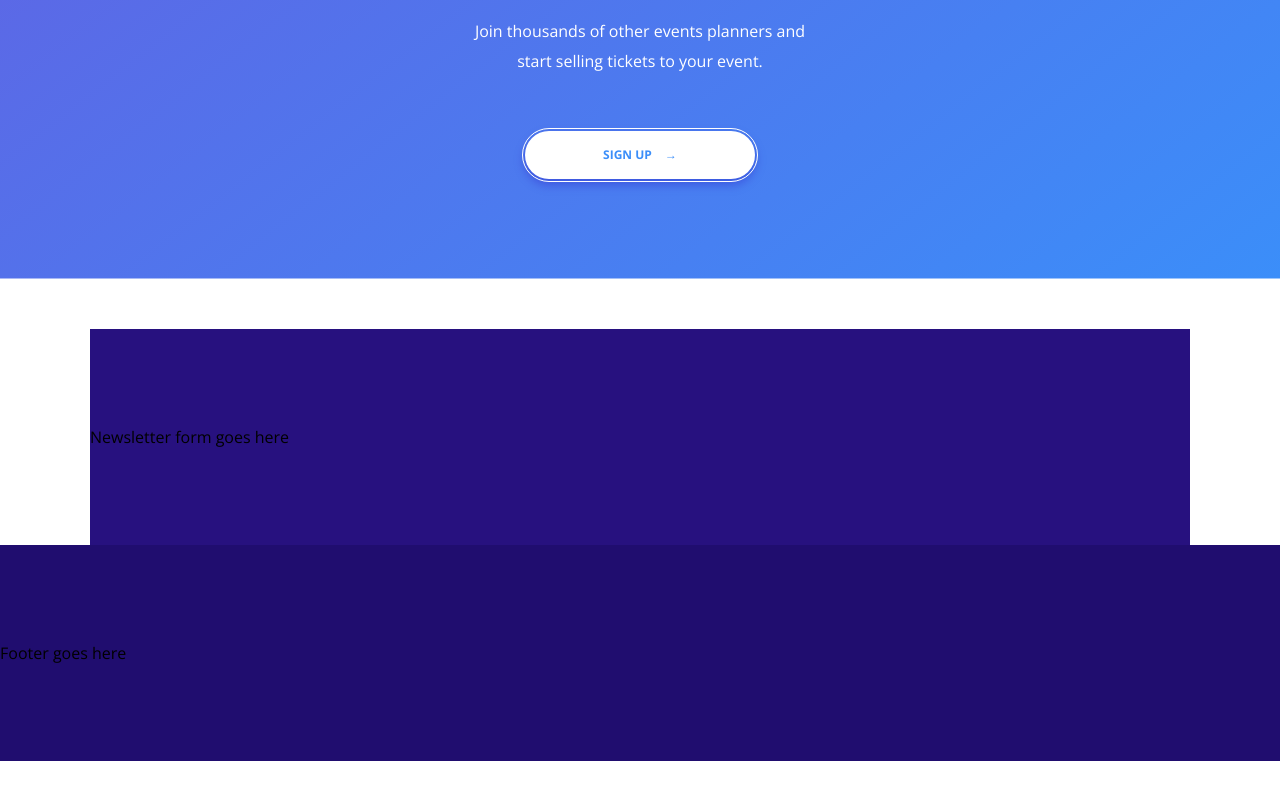
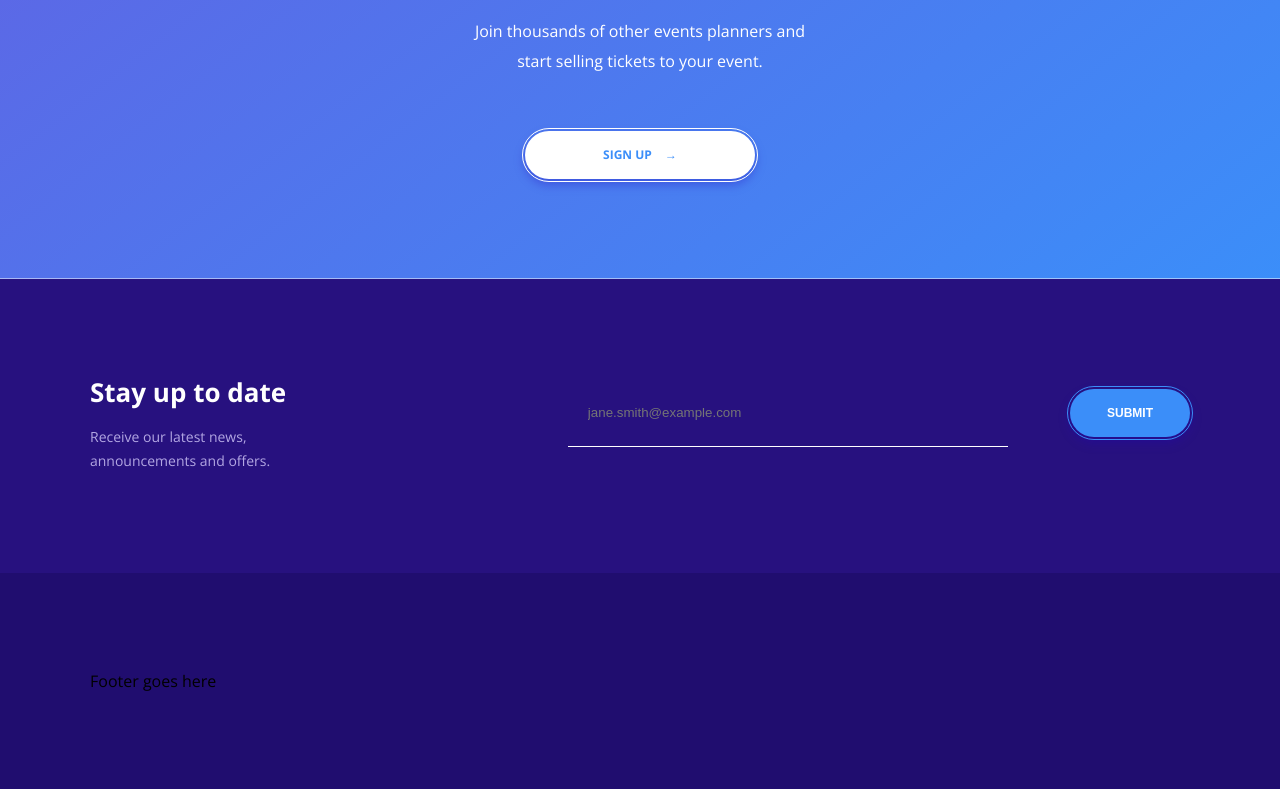
Before and after one commit to garethmidwood/parallax, a website: page index.html in a window 1280 px wide. Shown: the part 4252-5041 px from the top of the page. Before the commit the page ends 5013 px from the top, so only its background shows below. Drawn offline with nearby package versions, Linux system fonts and the light colour scheme.

Commit message:
Add newsletter component

```diff
--- a/index.html
+++ b/index.html
@@ -183,7 +183,7 @@
                     </div>
 
                     <div class="view-all">
-                        <a class="cta-button shadow arrow short" href="#">
+                        <a class="cta-button shadow arrow short wide" href="#">
                             View all clients
                         </a>
                     </div>
@@ -193,7 +193,7 @@
                     <h3>Try Zicket Today</h3>
                     <p>Join thousands of other events planners and start selling tickets to your event.</p>
 
-                    <a class="cta-button shadow arrow short" href="#">
+                    <a class="cta-button shadow arrow short wide" href="#">
                         Sign up
                     </a>
                 </div>
@@ -201,11 +201,22 @@
         </div>
 
         <div class="newsletter">
-            Newsletter form goes here
+            <div class="inner">
+                <div>
+                    <h4>Stay up to date</h4>
+                    <p>Receive our latest news, announcements and offers.</p>
+                </div>
+                <form>
+                    <input placeholder="jane.smith@example.com" name="email" type="email" />
+                    <button class="cta-button shadow borderless short">SUBMIT</button>
+                </form>
+            </div>
         </div>
 
         <footer>
-            Footer goes here
+            <div class="inner">
+                Footer goes here
+            </div>
         </footer>
 
 
--- a/src/scss/_variables.scss
+++ b/src/scss/_variables.scss
@@ -52,3 +52,11 @@ $carousel-nav-color: rgba(255, 255, 255, 0.5);
 $signup-cta-color: #fff;
 $signup-cta-cta-color: #3b8ef9;
 $signup-cta-cta-bg-color: #fff;
+
+/* Newsletter */
+$newsletter-color: #b3a7e3;
+$newsletter-h4-color: #fff;
+$newsletter-bg-color: #27117f;
+$newsletter-cta-color: #fff;
+$newsletter-cta-bg-color: #3b8ef9;
+$newsletter-input-border-color: #fff;
--- a/src/scss/components/buttons.scss
+++ b/src/scss/components/buttons.scss
@@ -1,3 +1,10 @@
+button {
+  &.cta-button {
+    border: 0;
+    cursor: pointer;
+  }
+}
+
 .cta-button {
   background-color: $button-cta-bg-color;
   border-radius: 30px;
@@ -47,6 +54,9 @@
   &.short {
     height: 48px;
     line-height: 48px;
+  }
+
+  &.wide {
     width: 230px;
     padding: 0;
   }
--- a/src/scss/components/footer.scss
+++ b/src/scss/components/footer.scss
@@ -5,4 +5,9 @@ footer {
   @include mq($until: tablet) {
     padding: 100px 20px;
   }
+
+  .inner {
+    max-width: 1100px;
+    margin: 0 auto;
+  }
 }
--- a/src/scss/components/newsletter.scss
+++ b/src/scss/components/newsletter.scss
@@ -1,10 +1,91 @@
 .newsletter {
-  background-color: #27117f;
+  background-color: $newsletter-bg-color;
+  color: $newsletter-color;
   padding: 100px 0;
-  max-width: 1100px;
-  margin: 50px auto 0;
 
   @include mq($until: tablet) {
     padding: 100px 20px;
   }
+
+  .inner {
+    max-width: 1100px;
+    margin: 0 auto;
+    display: flex;
+
+    @include mq($until: desktop) {
+      display: block;
+      text-align: center;
+    }
+
+    div {
+      flex-basis: 285px;
+
+      p {
+        font-size: 14px;
+        line-height: 24px;
+        font-weight: 400;
+        width: 190px;
+        text-align: left;
+
+        @include mq($until: desktop) {
+          margin: 0 auto 55px;
+          width: 345px;
+        }
+      }
+
+      h4 {
+        color: $newsletter-h4-color;
+        margin-bottom: 20px;
+        font-size: 26px;
+        font-weight: 700;
+
+        @include mq($until: desktop) {
+          font-size: 50px;
+          line-height: 50px;
+          font-family: "Montserrat";
+        }
+      }
+    }
+
+    form {
+      flex-grow: 1;
+      text-align: right;
+
+      @include mq($until: desktop) {
+        text-align: center;
+      }
+
+      input {
+        width: 400px;
+        background: transparent;
+        border-color: $newsletter-input-border-color;
+        border-style: solid;
+        border-width: 0 0 1px 0;
+        color: $newsletter-color;
+        padding: 26px 20px;
+      }
+
+      button {
+        margin-left: 58px;
+      }
+    }
+
+    .cta-button {
+      background-color: $newsletter-cta-bg-color;
+      color: $newsletter-cta-color;
+
+      &:before {
+        border-color: $newsletter-cta-bg-color;
+      }
+
+      &:hover {
+        background-color: $newsletter-cta-color;
+        color: $newsletter-cta-bg-color;
+
+        &:before {
+          border-color: $newsletter-cta-color;
+        }
+      }
+    }
+  }
 }
```
Also changed, not shown: build/index.css.
